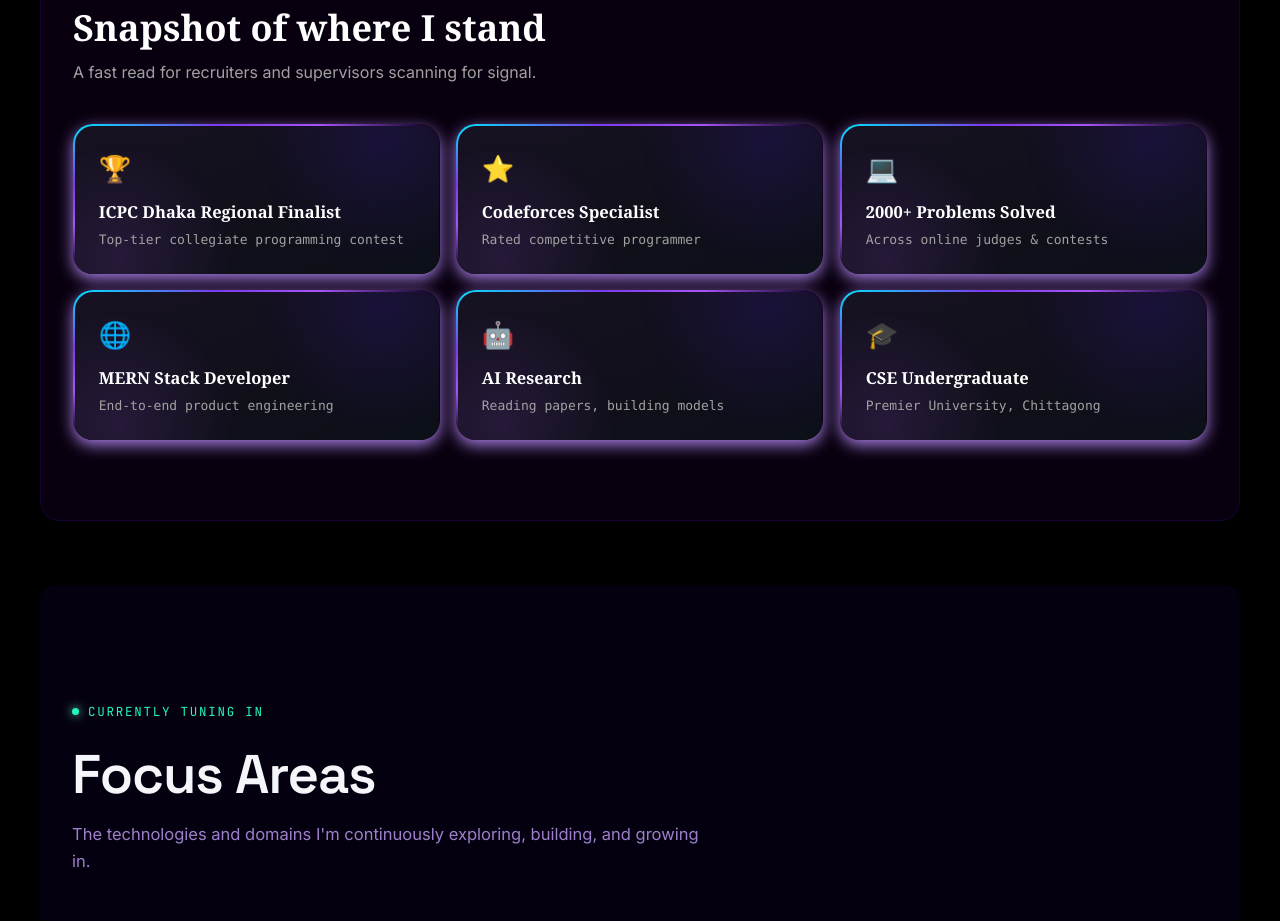
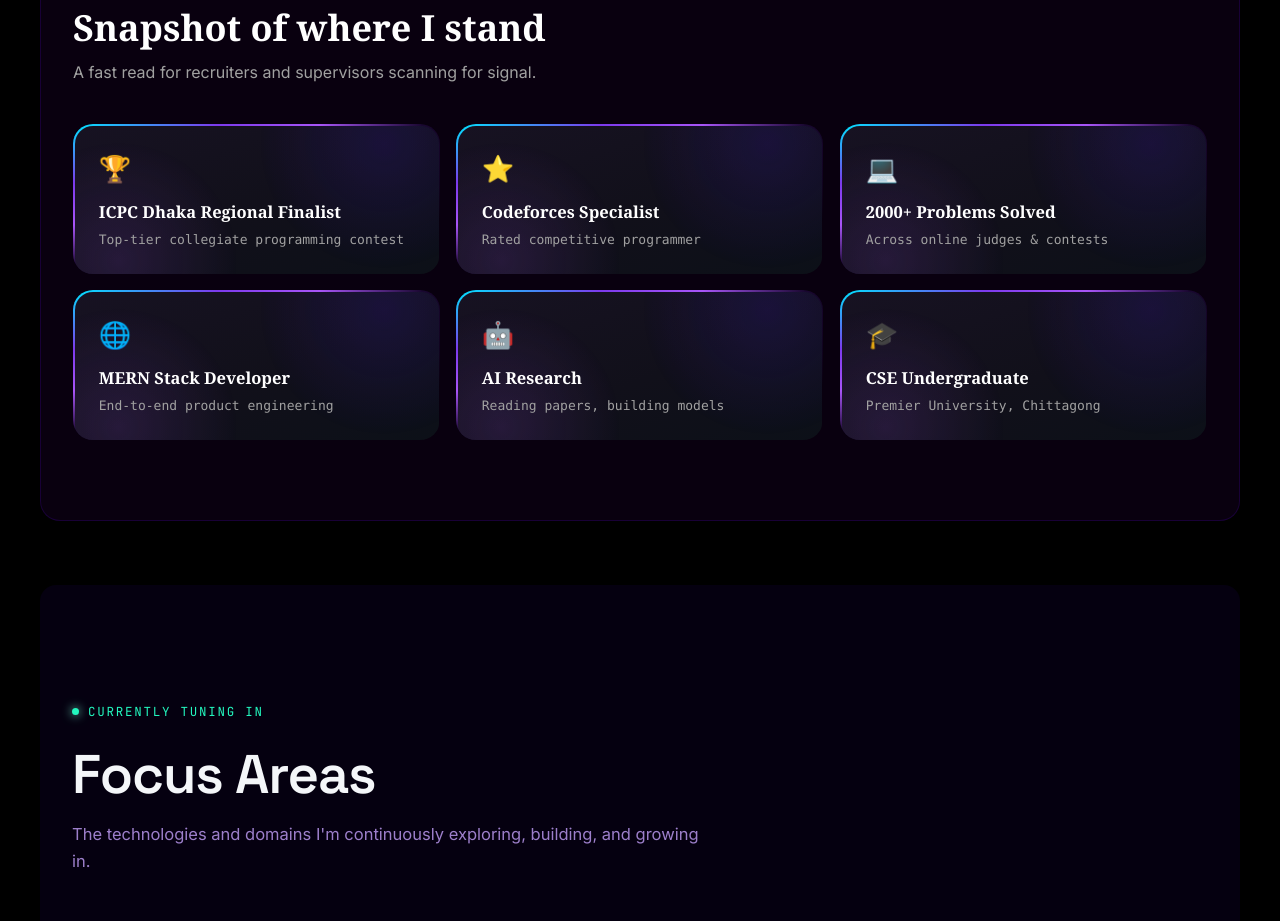
Before and after one commit to nuralamjoy/my_portfolio, a React (Vite) app: page / in a window 1280 px wide. Shown: the part 3300-4221 px from the top of the page. Built offline with nearby package versions, Linux system fonts and the light colour scheme.

Commit message:
fix card design

```diff
--- a/src/components/ui/Card.css
+++ b/src/components/ui/Card.css
@@ -25,7 +25,7 @@
       rgba(76, 29, 149, 0) 85%
     );
 
-    box-shadow: 0 5px 15px rgb(165, 125, 224);
+    /* box-shadow: 0 10px 20px rgb(92, 23, 183); */
 
     transform: translateZ(0);
     will-change: transform;
```
